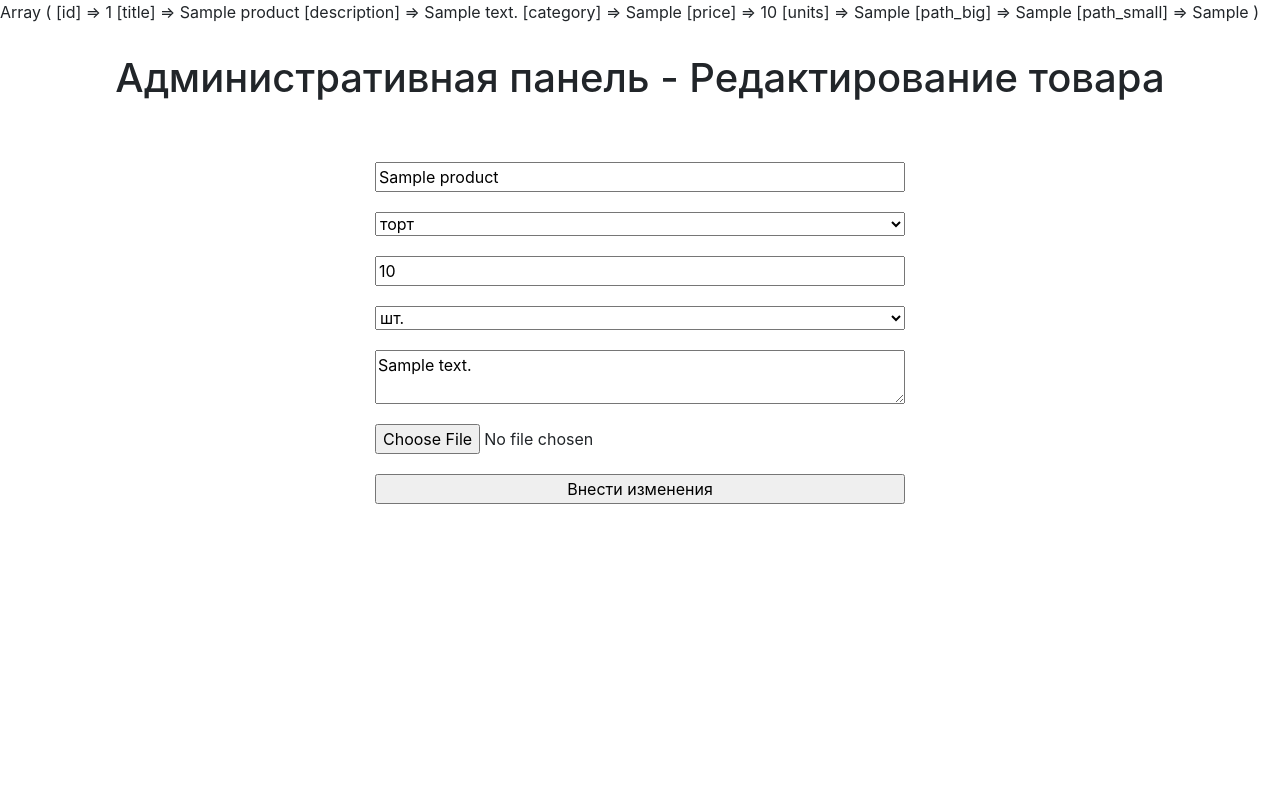
After one commit to berryllium/vue_cake, a PHP site: page /admin/single.php?id=1 in a window 1280 px wide. The commit adds this page. Run offline with PHP 8.4, Linux system fonts and the light colour scheme; the visitor is signed in with stand-in values (Sample User, id 1); tables that the repository leaves empty or names only in its code hold one stand-in row (values such as "Sample post").

Commit message:
админка защищена

```diff
--- /dev/null
+++ b/public/admin/single.php
@@ -0,0 +1,91 @@
+<?php
+session_start();
+
+if (!$_SESSION['admin']) {
+  header("Location: login.php");
+  exit;
+}
+?>
+<?php require_once 'connection.php';
+require_once 'functions.php';
+
+if (isset($_GET['id'])) {
+  $id = $_GET['id'];
+  $query = "SELECT * FROM products WHERE id = '$id'";
+} else header("Location: " . PATH_ROOT . "/admin/index.php");
+
+$result = mysqli_query($connection, $query);
+while ($row = mysqli_fetch_assoc($result)) {
+  $arr = [
+    'id' => $row['id'],
+    'title' => $row['title'],
+    'description' => $row['description'],
+    'category' => $row['category'],
+    'price' => $row['price'],
+    'units' => $row['units'],
+    'path_big' => $row['path_big'],
+    'path_small' => $row['path_small'],
+  ];
+}
+print_r($arr);
+if (!$arr) header("Location: " . PATH_ROOT . "/admin/index.php");
+extract($arr);
+?>
+
+<!DOCTYPE html>
+<html lang="en">
+
+<head>
+  <meta charset="UTF-8">
+  <meta name="viewport" content="width=device-width, initial-scale=1.0">
+  <meta http-equiv="X-UA-Compatible" content="ie=edge">
+  <title>Тортик.рф</title>
+  <link href="https://stackpath.bootstrapcdn.com/bootstrap/4.3.1/css/bootstrap.min.css" rel="stylesheet" integrity="sha384-ggOyR0iXCbMQv3Xipma34MD+dH/1fQ784/j6cY/iJTQUOhcWr7x9JvoRxT2MZw1T" crossorigin="anonymous">
+  <link rel="stylesheet" href="style.css">
+</head>
+
+<body>
+
+  <body>
+    <header>
+      <h1>Административная панель - Редактирование товара</h1>
+    </header>
+    <main class="container">
+      <div class="row">
+
+
+
+        <div class="form col-md-6 col-12">
+          <form action="upload.php" method="POST" enctype="multipart/form-data" class="flex columns">
+            <input hidden name="id" value=<?= $id ?>>
+            <input type="text" name="title" id="title" placeholder="Название" value="<?= $title ?>" required>
+            <select name="category" id="category" required>
+              <option value="торт" <?= $category == 'торт' ? 'selected' : '' ?>>торт</option>
+              <option value="пирожное" <?= $category == 'пирожное' ? 'selected' : '' ?>>пирожное</option>
+              <option value="панкейк" <?= $category == 'панкейк' ? 'selected' : '' ?>>панкейк</option>
+            </select>
+            <input type="number" name="price" id="price" placeholder="Цена" value="<?= $price ?>" required>
+            <select name="units" id="units" placeholder="Единицы" value="<?= $units ?>" required>
+              <option value="шт." <?= $category == 'шт.' ? 'selected' : '' ?>>шт.</option>
+              <option value="набор" <?= $category == 'набор' ? 'selected' : '' ?>>набор</option>
+              <option value="кг." <?= $category == 'кг.' ? 'selected' : '' ?>>кг.</option>
+              <option value="100 г." <?= $category == '100 г.' ? 'selected' : '' ?>>100 г.</option>
+            </select>
+            <textarea type="text" name="desc" id="decs" placeholder="Описание" required><?= $description ?></textarea>
+            <input type="file" name="photo" id="photo" accept="image/jpeg">
+            <input type="submit" value="Внести изменения">
+          </form>
+        </div>
+
+
+      </div>
+
+      </div>
+    </main>
+    <script src="jquery-3.4.1.min.js"></script>
+    <script src="https://stackpath.bootstrapcdn.com/bootstrap/4.3.1/js/bootstrap.min.js" integrity="sha384-JjSmVgyd0p3pXB1rRibZUAYoIIy6OrQ6VrjIEaFf/nJGzIxFDsf4x0xIM+B07jRM" crossorigin="anonymous"></script>
+  </body>
+
+</body>
+
+</html>
--- a/public/admin/style.css
+++ b/public/admin/style.css
@@ -14,3 +14,19 @@ form {
 input, textarea, select {
   margin: 10px 0;
 }
+
+img {
+  width: 200px;
+  height: 100px;
+  object-fit: cover;
+}
+
+table {
+  border-collapse: collapse;
+  width: 100%;
+}
+
+td, th {
+  border: 1px solid black;
+  padding: 10px;
+}
```
Also changed, not shown: public/admin/index.php (+67 -34 lines), public/admin/login.php (added, +32 -0 lines), public/admin/upload.php (+41 -23 lines).
